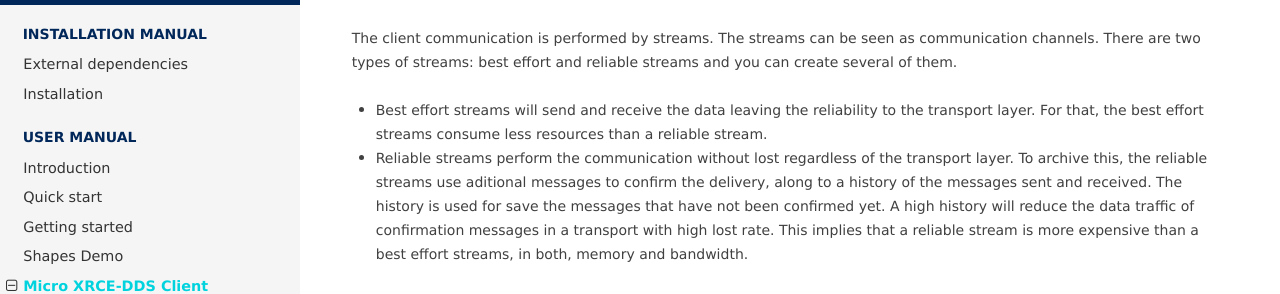
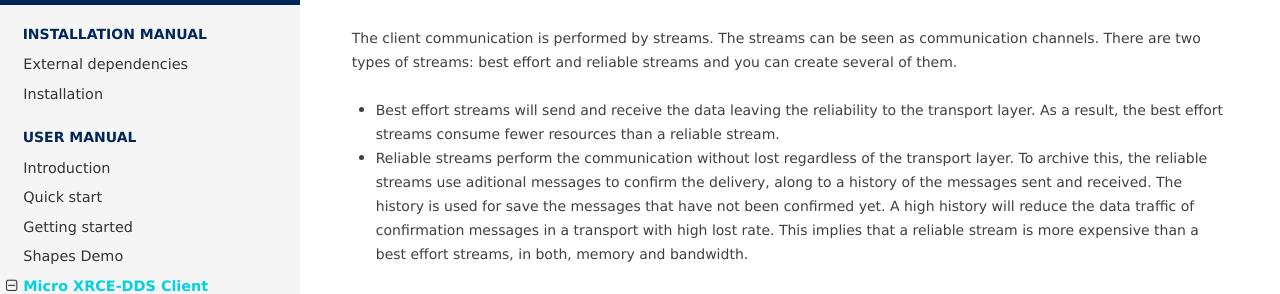
Before and after one commit to eProsima/Micro-XRCE-DDS-docs, a Sphinx documentation site: the page built from docs/client.rst, in a window 1280 px wide and 900 px high, scrolled down 2439 px. Shown: the part 158-452 px from the top of the window. Built offline with Sphinx 7.4.7 and the Read the Docs theme 2.0.0, drawn with Linux system fonts in a browser that asks for light colours.

Commit message:
Update docs/client.rst
Co-Authored-By: lemunozm <lemunozm@gmail.com>

```diff
--- a/docs/client.rst
+++ b/docs/client.rst
@@ -118,7 +118,7 @@
 There are two types of streams: best effort and reliable streams and you can create several of them.
 
 - Best effort streams will send and receive the data leaving the reliability to the transport layer.
-  For that, the best effort streams consume less resources than a reliable stream.
+  As a result, the best effort streams consume fewer resources than a reliable stream.
 
 - Reliable streams perform the communication without lost regardless of the transport layer.
   To archive this, the reliable streams use aditional messages to confirm the delivery, along to a history of the messages sent and received.
```
